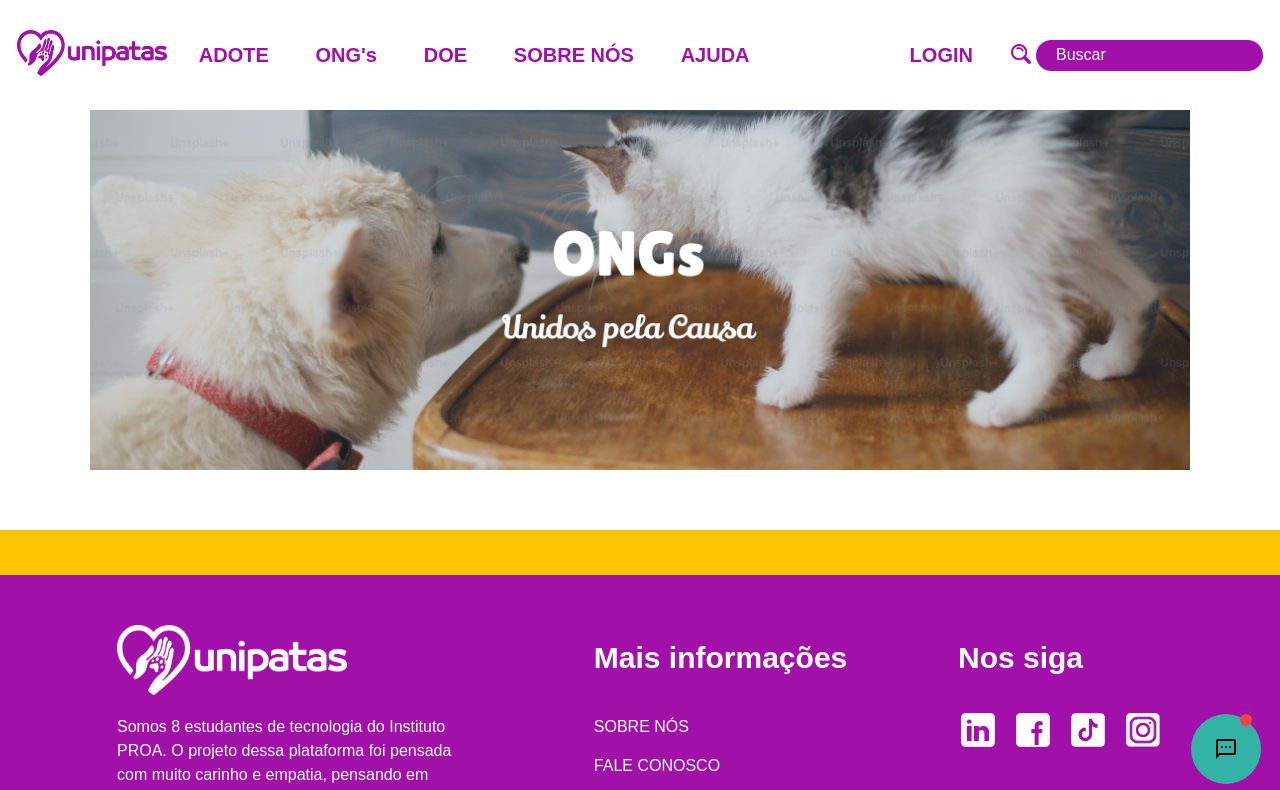
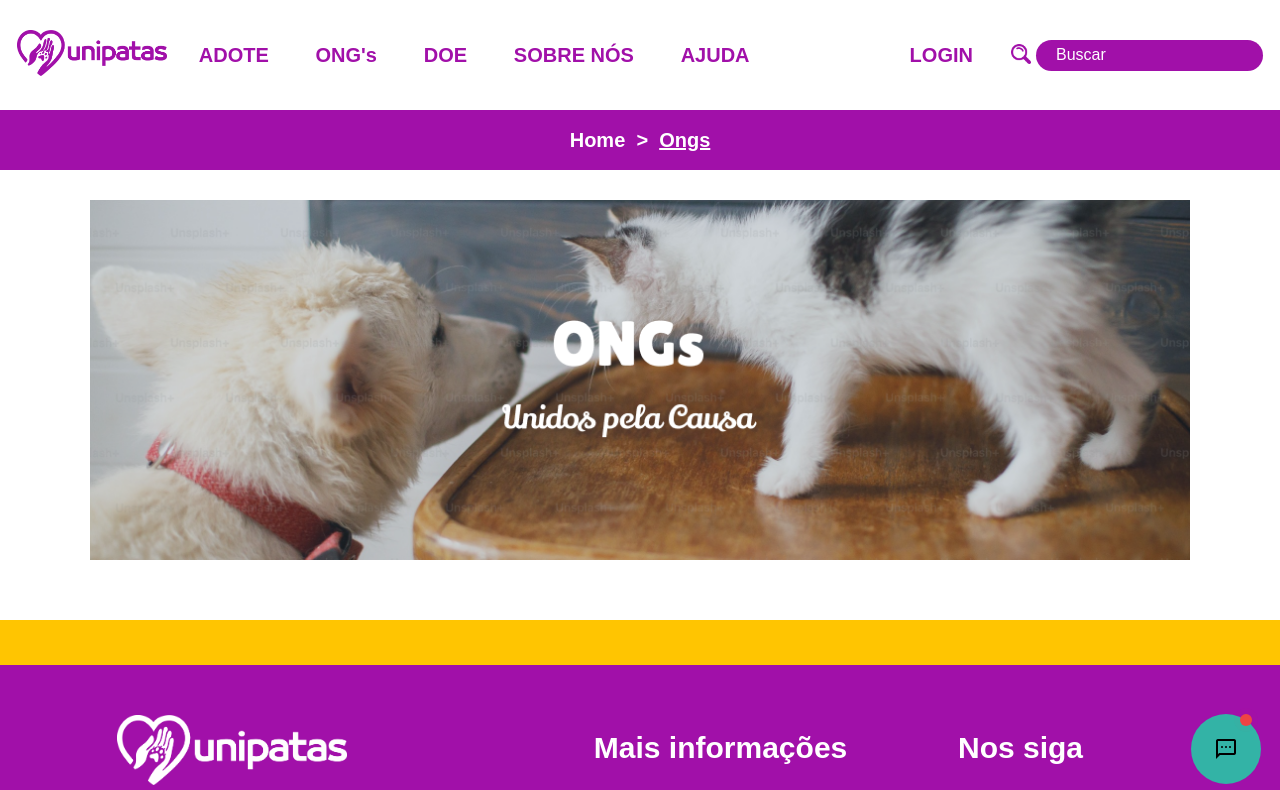
Before and after one commit to UniPatas/UniPatas, a Next.js app: page /ongs in a window 1280 px wide. Shown: the top 790 px of the page. Built offline with nearby package versions, Linux system fonts and the light colour scheme; a web font is replaced by a local one.

Commit message:
Componente navigate criado

```diff
--- a/src/app/ongs/layout.jsx
+++ b/src/app/ongs/layout.jsx
@@ -1,11 +1,13 @@
 import Layout from "@/components/Layout";
 import BannerOngs from "@/assets/banner-ongs.png";
+import NavigateToHome from "@/components/Doe/NavigateToHome";
 import ContainerImg from "@/components/Doe/ContainerImg";
 
 export default function OngsLayout() {
   return (
     <>
       <Layout>
+        <NavigateToHome tela="Ongs" rota="ongs" />
         <ContainerImg img={BannerOngs} alt={"Banner de imagem Ong's"} />
       </Layout>
     </>
```
